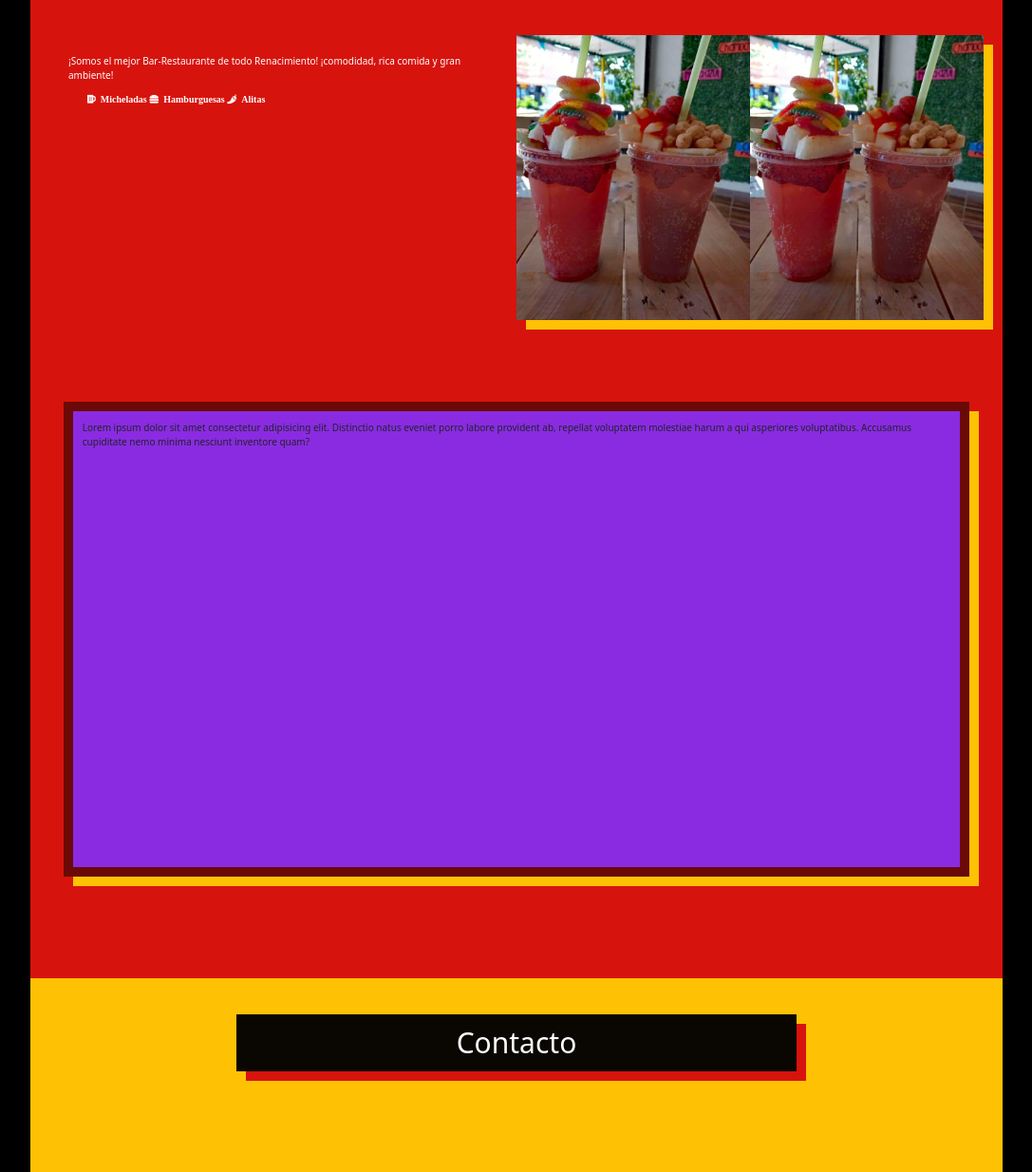
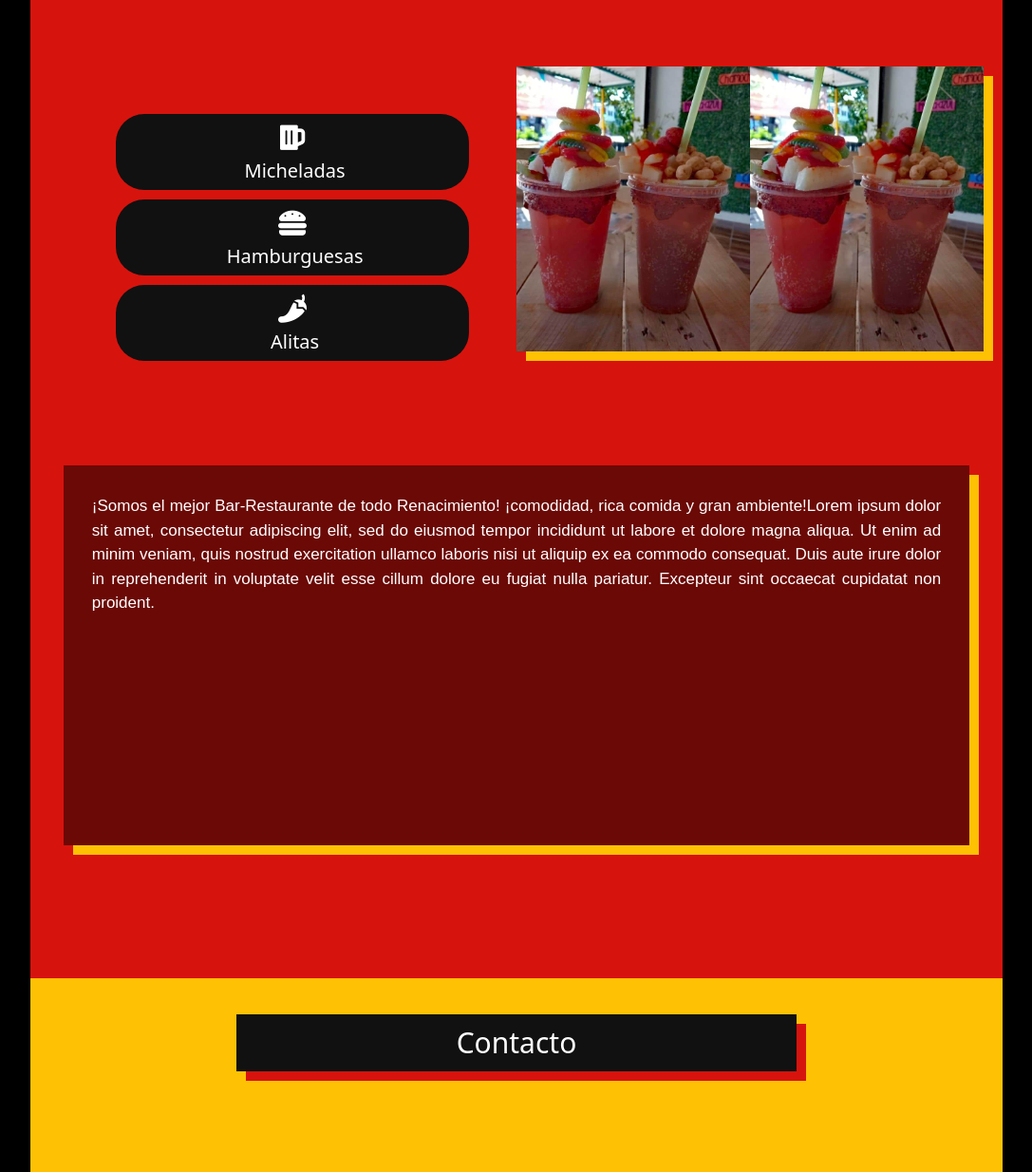
Before and after one commit to Frangersal/MicheladasToys, a plain HTML site: page index.html in a window 1280 px wide. Shown: the part 1420-2654 px from the top of the page at 95% size, without its empty margins (96-1183 px from the left). Drawn offline with nearby package versions, Linux system fonts and the light colour scheme.

Commit message:
Informacion sobre productos, descripcion y informacion de contacto

```diff
--- a/index.html
+++ b/index.html
@@ -16,8 +16,8 @@
     <!-- <link hrel="stylesheet" href="./static/bootstrap/css/bootstrap.css"> -->
     <link href="https://cdn.jsdelivr.net/npm/bootstrap@5.0.1/dist/css/bootstrap.min.css" rel="stylesheet" integrity="sha384-+0n0xVW2eSR5OomGNYDnhzAbDsOXxcvSN1TPprVMTNDbiYZCxYbOOl7+AMvyTG2x" crossorigin="anonymous">
 
-    <!-- <link rel="preconnect" href="https://fonts.gstatic.com">
-<link href="https://fonts.googleapis.com/css2?family=Roboto+Slab:wght@500;600&display=swap" rel="stylesheet"> -->
+    <link rel="preconnect" href="https://fonts.gstatic.com">
+<link href="https://fonts.googleapis.com/css2?family=Roboto+Slab:wght@500;600&display=swap" rel="stylesheet">
     <title>Micheladas Toys</title>
 </head>
 <body class="magin">
@@ -62,48 +62,48 @@
                           <div class="carousel-item active">
                               <div class="carousel-marco">
                                 <figure class="carousel-figure">
-                                    <img class="carousel-img" src="./static/img/real/micheladas/mchld-05.jpg" alt="">
+                                    <img class="carousel-img" src="./static/img/real/micheladas/mchld-01.jpg" alt="">
                                 </figure>
                                 <figure class="carousel-figure">
-                                    <img class="carousel-img" src="./static/img/real/micheladas/mchld-05.jpg" alt="">
+                                    <img class="carousel-img" src="./static/img/real/micheladas/mchld-02.jpg" alt="">
                                 </figure>
                                 <figure class="carousel-figure">
-                                    <img class="carousel-img" src="./static/img/real/micheladas/mchld-05.jpg" alt="">
+                                    <img class="carousel-img" src="./static/img/real/micheladas/mchld-03.jpg" alt="">
                                 </figure>
                                 <figure class="carousel-figure">
-                                    <img class="carousel-img" src="./static/img/real/micheladas/mchld-05.jpg" alt="">
+                                    <img class="carousel-img" src="./static/img/real/micheladas/mchld-04.jpg" alt="">
                                 </figure>
                               </div>
                           </div>
                           <div class="carousel-item">
                             <div class="carousel-marco">
                               <figure class="carousel-figure">
-                                  <img class="carousel-img" src="./static/img/real/micheladas/mchld-06.jpg" alt="">
+                                  <img class="carousel-img" src="./static/img/real/micheladas/mchld-05.jpg" alt="">
                               </figure>
                               <figure class="carousel-figure">
                                   <img class="carousel-img" src="./static/img/real/micheladas/mchld-06.jpg" alt="">
                               </figure>
                               <figure class="carousel-figure">
-                                  <img class="carousel-img" src="./static/img/real/micheladas/mchld-06.jpg" alt="">
+                                  <img class="carousel-img" src="./static/img/real/micheladas/mchld-07.jpg" alt="">
                               </figure>
                               <figure class="carousel-figure">
-                                  <img class="carousel-img" src="./static/img/real/micheladas/mchld-06.jpg" alt="">
+                                  <img class="carousel-img" src="./static/img/real/micheladas/mchld-08.jpg" alt="">
                               </figure>
                             </div>
                           </div>
                           <div class="carousel-item">
                             <div class="carousel-marco">
                               <figure class="carousel-figure">
-                                  <img class="carousel-img" src="./static/img/real/micheladas/mchld-07.jpg" alt="">
+                                  <img class="carousel-img" src="./static/img/real/micheladas/mchld-09.jpg" alt="">
                               </figure>
                               <figure class="carousel-figure">
-                                  <img class="carousel-img" src="./static/img/real/micheladas/mchld-07.jpg" alt="">
+                                  <img class="carousel-img" src="./static/img/real/micheladas/mchld-10.jpg" alt="">
                               </figure>
                               <figure class="carousel-figure">
-                                  <img class="carousel-img" src="./static/img/real/micheladas/mchld-07.jpg" alt="">
+                                  <img class="carousel-img" src="./static/img/real/hamburguesas/hbgs-01.jpg" alt="">
                               </figure>
                               <figure class="carousel-figure">
-                                  <img class="carousel-img" src="./static/img/real/micheladas/mchld-07.jpg" alt="">
+                                  <img class="carousel-img" src="./static/img/real/hamburguesas/hbgs-02.jpg" alt="">
                               </figure>
                             </div>
                           </div>
@@ -138,20 +138,24 @@
                 </h2>
             </div>
             <div class="info-resume">
-                <p class="info-remume__text">
+                <!-- <p class="info-remume__text">
                     ¡Somos el mejor Bar-Restaurante de todo Renacimiento!
                     ¡comodidad, rica comida y gran ambiente!
-                </p>
+                </p> -->
                 <ol class="list-menu">
-                    <i class="list-menu__icon fas fa-beer">
+                    <li class="list-menu__item">
+                        <i class="list-menu__icon fas fa-beer"></i>
                         <span class="menu-text">&nbsp;Micheladas</span>
-                    </i>
-                    <i class="list-menu__icon fas fa-hamburger">
+                    </li>
+                    <li class="list-menu__item">
+                        <i class="list-menu__icon fas fa-hamburger"></i>
                         <span class="menu-text">&nbsp;Hamburguesas</span>
-                    </i>
-                    <i class="list-menu__icon fas fa-pepper-hot">
+                    </li>
+                    <li class="list-menu__item">
+                        <i class="list-menu__icon fas fa-pepper-hot"></i>
                         <span class="menu-text">&nbsp;Alitas</span>
-                    </i>
+                    </li>
+
                 </ol>
 
             </div>
@@ -160,7 +164,9 @@
             </div>
             <div class="info-more-info">
                 <p class="info-more-info__parrafo">
-                    Lorem ipsum dolor sit amet consectetur adipisicing elit. Distinctio natus eveniet porro labore provident ab, repellat voluptatem molestiae harum a qui asperiores voluptatibus. Accusamus cupiditate nemo minima nesciunt inventore quam?
+                    ¡Somos el mejor Bar-Restaurante de todo Renacimiento!
+                    ¡comodidad, rica comida y gran ambiente!Lorem ipsum dolor sit amet, consectetur adipiscing elit, sed do eiusmod tempor incididunt ut labore et dolore magna aliqua. Ut enim ad minim veniam, quis nostrud exercitation ullamco laboris nisi ut aliquip ex ea commodo consequat. Duis aute irure dolor in reprehenderit in voluptate velit esse cillum dolore eu fugiat nulla pariatur. Excepteur sint occaecat cupidatat non proident.
+
                 </p>
 
             </div>
@@ -179,19 +185,19 @@
 
                 <div class="contacto-info">
                     <div class="boton telefono">
-                        <i class="boton-item fab fa-whatsapp"></i>
+                        <i class="boton-item boton-icono fab fa-whatsapp"></i>
                         <span class="boton-item">
                             744-1999-842
                         </span>
                     </div>
                     <div class="boton email">
-                        <i class="boton-item fas fa-envelope"></i>
-                        <span>
+                        <i class="boton-item boton-icono  fas fa-envelope"></i>
+                        <span class="boton-item">
                             contacto@MToys.com
-                        </span class="boton-item">
+                        </span">
                     </div>
                     <div class="boton direccion">
-                        <i class="boton-item fas fa-map-marker-alt"></i>
+                        <i class="boton-item boton-icono fas fa-map-marker-alt"></i>
                         <span class="boton-item">
                             Eje Central Vicente Guerrero
                         </span>
--- a/static/css/desktop.css
+++ b/static/css/desktop.css
@@ -5,18 +5,18 @@
 }
 @import url('https://fonts.googleapis.com/css2?family=Roboto+Slab:wght@500&display=swap');
 html{
-    background-color: black;
+    background-color: #111111;
     font-size: 62.5%;
     font-family: 'Roboto Slab', serif;
 }
 body{
-    background-color: black;
+    background-color: #111111;
     font-family: 'Roboto Slab', serif;
 
 }
 /* NUESTROS COLORES */
 :root{
-    --black-mt:#0a0602;
+    --black-mt:#111111;
     --orange-mt:#FEC104;
     --red-mt:#D7130D;
     --orange-deg-mt: linear-gradient(180deg, rgba(254,193,4,1) 7%, rgba(255,193,0,0.7511379551820728) 97%);
@@ -394,10 +394,17 @@ a{
 .info-resume{
     background-color: rgba(196, 134, 255, 0);
     color: #fff;
-    padding: 2rem;
+    padding: 4rem;
     width: 50%;
     height: 30rem;
 
+
+}
+.info-more-info__parrafo{
+
+    font-size: 1.7rem;
+    text-align: justify;
+    padding: 1rem;
 }
 .info-img{
     background-color: rgb(30, 0, 58);
@@ -423,13 +430,35 @@ a{
 
 }
 .list-menu{
+    list-style:none;
+    font-size: 1.6rem;
+    width: 100%;
 
 }
+.list-menu__item{
+    background-color: var(--black-mt);
+    /* width: 80%; */
+    border-radius: 3rem;
+    margin: 1rem;
+    padding: .5rem;
+    display: flex;
+    flex-wrap: wrap;
+    justify-content: center;
+}
 .list-menu__icon{
-
+    font-size: 3rem;
+    width: 100%;
+    padding: .5rem;
+    display: flex;
+    flex-wrap: wrap;
+    justify-content: center;
 }
 .menu-text{
-
+    font-size: 2rem;
+    width: 100%;
+    display: flex;
+    flex-wrap: wrap;
+    justify-content: center;
 }
 .info-more-info{
     background-color: rgba(0, 0, 0, 0.5);
@@ -438,24 +467,40 @@ a{
     justify-content: center;
 
     width: 97%;
-    height: 50rem;
+    height: 40rem;
 
     box-shadow: var(--orange-mt) 1rem 1rem;
 }
 .info-more-info__parrafo{
-    background-color: blueviolet;
-    margin: 1rem;
-    padding: 1rem;
-
+    font-family: Arial, Helvetica, sans-serif;
+    color: #fff;
+    font-size: 1.7rem;
+    text-align: justify;
+    padding: 3rem;
 }
 /* CONTACTO */
 .contacto-info{
 
 }
+
 .boton{
-
+    /* margin-left: 1rem; */
+    margin: 1rem;
+    padding: .5rem;
+    border-radius: 3rem;
+    width: 100%;
+    background-color: var(--red-mt);
+    text-align: center;
 }
 .boton-item{
+    font-size: 2rem;
+    background-color: #fd584900;
+    width: 100%;
+    text-shadow:  0.1rem  0.1rem  var(--black-mt);
+}
+.boton-icono{
+    font-size: 4rem;
+    background-color: #d6249e00;
 
 }
 .telefono{
--- a/static/css/mobile.css
+++ b/static/css/mobile.css
@@ -12,7 +12,7 @@ html{
 }
 /* COLORES */
 :root{
-    --black-mt:#0e0e0e;
+    --black-mt:#111111;
     --orange-mt: #FEC104;
     --red-mt: #D7130D;
 
@@ -320,6 +320,9 @@ body{
     justify-content: center;
     align-items: center;
 
+    position: relative;
+    right:-4rem;
+
 }
 .info-img{
     background-color: rgb(0, 0, 0);
@@ -349,25 +352,38 @@ body{
     text-align: justify;
     font-size: 1.9rem;
     /* padding: 0rem 2rem 0rem 1rem; */
+    padding: 2rem;
 }
 .list-menu{
     list-style:none;
-    padding: 1rem 1rem 0rem;
     font-size: 1.6rem;
+    width: 100%;
+
+}
+.list-menu__item{
+    background-color: black;
+    /* width: 80%; */
+    border-radius: 3rem;
+    margin: 1rem;
+    padding: .5rem;
+    display: flex;
+    flex-wrap: wrap;
+    justify-content: center;
 }
 .list-menu__icon{
-    margin: .5rem;
-    background-color: rgba(0, 0, 0, 0);
-    width: 14rem;
-    height: 2rem;
+    font-size: 3rem;
+    width: 100%;
+    padding: .5rem;
     display: flex;
     flex-wrap: wrap;
-    justify-content: left;
-    align-items: center;
-
+    justify-content: center;
 }
 .menu-text{
-    font-family: Arial, Helvetica, sans-serif;
+    font-size: 2rem;
+    width: 100%;
+    display: flex;
+    flex-wrap: wrap;
+    justify-content: center;
 }
 .info-more-info__parrafo{
 
@@ -386,13 +402,20 @@ body{
     /* margin-left: 1rem; */
     margin: .5rem;
     padding: .5rem;
-    border-radius: 10rem;
+    border-radius: 3rem;
     width: 100%;
-    background-color: rgba(211, 0, 0, 0.548);
+    background-color: rgb(211, 0, 0);
     text-align: center;
 }
 .boton-item{
+    background-color: #fd584900;
     width: 100%;
+    text-shadow:  0.1rem  0.1rem  rgb(0, 0, 0);
+}
+.boton-icono{
+    font-size: 4rem;
+    background-color: #d6249e00;
+
 }
 /* FOOTER */
 .body__footer{
@@ -419,7 +442,7 @@ body{
 }
 .footer-box__marco{
     margin-bottom: 1rem;
-    background-color: #00000083;
+    background-color: var(--black-mt);
     border-bottom: var(--orange-mt) solid .1rem;
     width: 90%;
     height: 12rem;
--- a/static/css/tablet.css
+++ b/static/css/tablet.css
@@ -10,7 +10,7 @@ html{
 }
 /* NUESTROS COLORES */
 :root{
-    --black-mt:#0e0e0e;
+    --black-mt:#111111;
     --orange-mt:#FEC104;
     --red-mt:#D7130D;
 }
@@ -384,13 +384,35 @@ a{
 
 }
 .list-menu{
+    list-style:none;
+    font-size: 1.6rem;
+    width: 100%;
 
 }
+.list-menu__item{
+    background-color: black;
+    /* width: 80%; */
+    border-radius: 3rem;
+    margin: 1rem;
+    padding: .5rem;
+    display: flex;
+    flex-wrap: wrap;
+    justify-content: center;
+}
 .list-menu__icon{
-
+    font-size: 3rem;
+    width: 100%;
+    padding: .5rem;
+    display: flex;
+    flex-wrap: wrap;
+    justify-content: center;
 }
 .menu-text{
-
+    font-size: 2rem;
+    width: 100%;
+    display: flex;
+    flex-wrap: wrap;
+    justify-content: center;
 }
 .info-more-info{
     background-color: rgba(0, 0, 0, 0.5);
@@ -399,24 +421,39 @@ a{
     justify-content: center;
 
     width: 97%;
-    height: 50vh;
+    height: 40vh;
 
     box-shadow: var(--orange-mt) 1rem 1rem;
 }
 .info-more-info__parrafo{
-    background-color: blueviolet;
-    margin: 1rem;
-    padding: 1rem;
-
+    font-family: Arial, Helvetica, sans-serif;
+    color: #fff;
+    font-size: 1.7rem;
+    text-align: justify;
+    padding: 3rem;
 }
 /* CONTACTO */
 .contacto-info{
 
 }
 .boton{
-
+    /* margin-left: 1rem; */
+    margin: .5rem;
+    padding: .5rem;
+    border-radius: 3rem;
+    width: 100%;
+    background-color: rgb(211, 0, 0);
+    text-align: center;
 }
 .boton-item{
+    font-size: 1.8rem;
+    background-color: #fd584900;
+    width: 100%;
+    text-shadow:  0.1rem  0.1rem  rgb(0, 0, 0);
+}
+.boton-icono{
+    font-size: 4rem;
+    background-color: #d6249e00;
 
 }
 .telefono{
```
